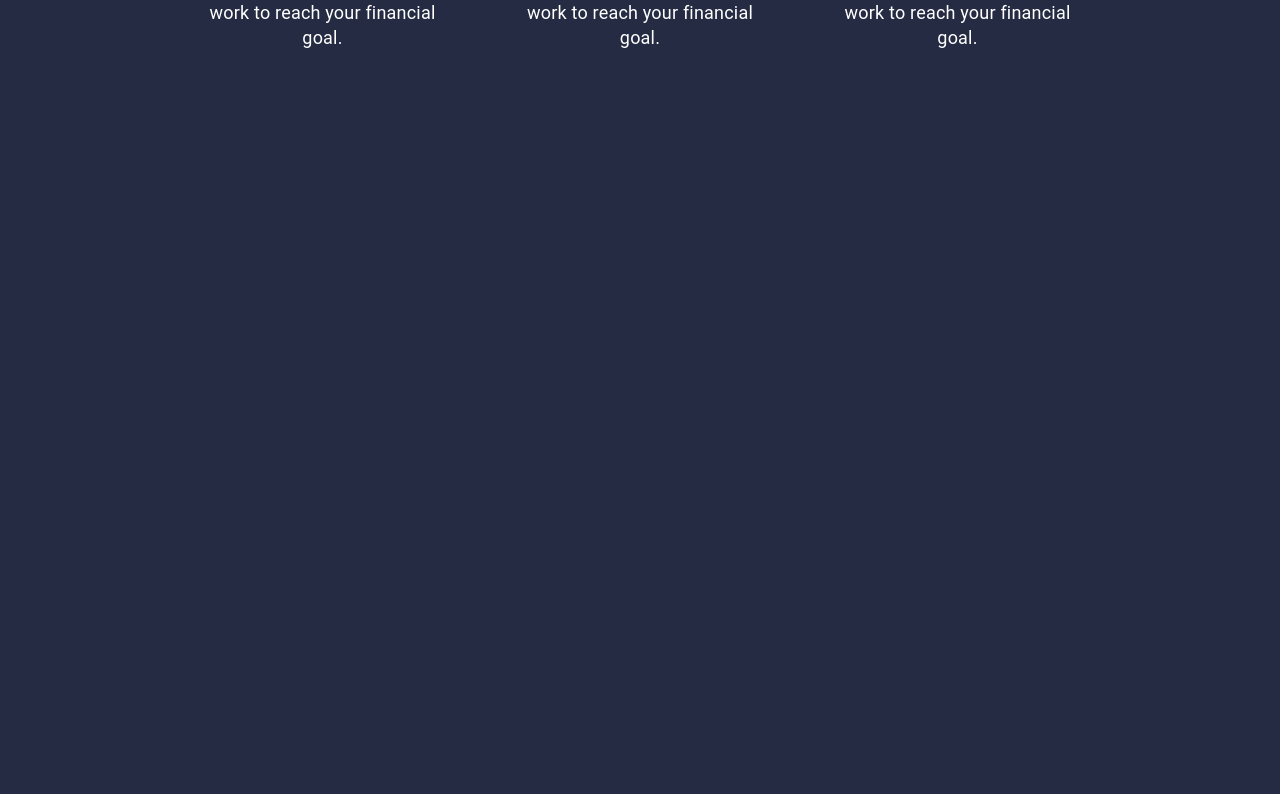
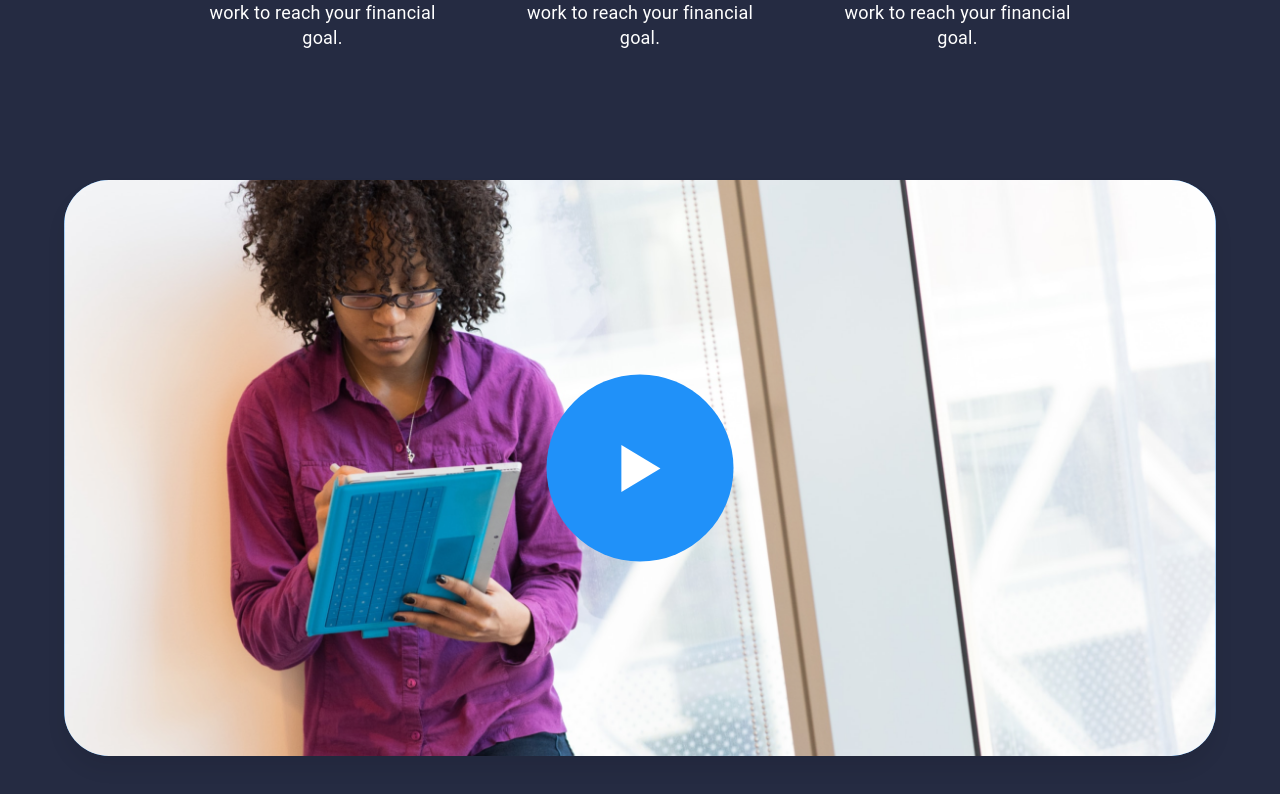
Before and after one commit to 13RedFox/project_figma-land, a React (Create React App) app: page / in a window 1280 px wide. Shown: the part 1199-1993 px from the top of the page. Before the commit the page ends 1429 px from the top, so only its background shows below. Built offline with nearby package versions, Linux system fonts and the light colour scheme.

Commit message:
:bug: Fixed { HomeFeature } component to the project. Added video bg.

```diff
--- a/src/assets/icons/GlobalSvgIcons.jsx
+++ b/src/assets/icons/GlobalSvgIcons.jsx
@@ -66,6 +66,21 @@ export const GlobalSvgIcons = ({ id, className }) => {
             d='M53.1366 11.7679L49.7308 8.36209C48.7904 7.37084 47.1383 7.37084 46.147 8.36209L23.3737 31.1354L30.3633 38.125L53.1366 15.3517C54.1279 14.3604 54.1279 12.7083 53.1366 11.7679V11.7679ZM18.2904 35.5833C16.2681 35.5833 14.3286 36.3867 12.8987 37.8166C11.4687 39.2466 10.6654 41.1861 10.6654 43.2083C10.6654 46.5379 7.71703 48.2917 5.58203 48.2917C7.92036 51.3925 11.9362 53.375 15.7487 53.375C18.4451 53.375 21.031 52.3039 22.9376 50.3973C24.8442 48.4906 25.9154 45.9047 25.9154 43.2083C25.9154 41.1861 25.112 39.2466 23.6821 37.8166C22.2521 36.3867 20.3126 35.5833 18.2904 35.5833Z' />
         </svg>
       );
+    case 'play':
+      return (
+
+        <svg className={classNames(className)} viewBox='0 0 48 48' xmlns='http://www.w3.org/2000/svg'>
+          <g clipPath='url(#clip0_446_235)'>
+            <path d='M4.90234 0.593994L43.9434 24.0186L4.90234 47.4432V0.593994Z' />
+          </g>
+          <defs>
+            <clipPath id='clip0_446_235'>
+              <rect width='46.8492' height='46.8492' transform='translate(0.996094 0.593994)' />
+            </clipPath>
+          </defs>
+        </svg>
+
+      );
     default:
       return null;
   }
--- a/src/components/home/HomeFeature/HomeFeature.jsx
+++ b/src/components/home/HomeFeature/HomeFeature.jsx
@@ -1,6 +1,8 @@
+import video from '../../../assets/images/feature.png';
 import { Container } from '../../common';
+import { HomeFeatureCard } from './HomeFeatureCard';
 import styles from './HomeFeature.module.scss';
-import { HomeFeatureCard } from './HomeFeatureCard';
+import { GlobalSvgIcons } from '../../../assets/icons/GlobalSvgIcons';
 
 export const HomeFeature = () => {
   const card = [
@@ -36,6 +38,12 @@ export const HomeFeature = () => {
             <HomeFeatureCard key={item.id} card={item} />
           ))}
         </div>
+        <div className={styles.feature__video}>
+          <img src={video} alt='Images' />
+          <div className={styles.feature__video_btn}>
+            <GlobalSvgIcons id='play' className={styles.feature__video_icon} />
+          </div>
+        </div>
       </Container>
     </div>
   );
--- a/src/components/home/HomeFeature/HomeFeature.module.scss
+++ b/src/components/home/HomeFeature/HomeFeature.module.scss
@@ -48,8 +48,11 @@
     flex-wrap: wrap;
     justify-content: center;
     align-items: center;
-    @media (min-width: 768px) {
+    order: 1;
+    @media (min-width: 737px) {
       justify-content: space-between;
+      order: 0;
+      margin-bottom: 65px;
     }
     @media (min-width: 1024px) {
       margin-bottom: 130px;
@@ -69,9 +72,6 @@
       margin-bottom: 0;
     }
 
-    @media (min-width: 768px) {
-      margin-bottom: 40px;
-    }
     @media (min-width: 737px) {
       margin-bottom: 0;
     }
@@ -88,6 +88,7 @@
     }
 
     &__title {
+      min-height: 55px;
       font-size: 20px;
       font-weight: 700;
       line-height: 140%;
@@ -95,9 +96,6 @@
       text-align: center;
       color: $WHITE;
       margin-bottom: 20px;
-      @media (min-width: 575px) {
-        min-height: 55px;
-      }
     }
 
     &__description {
@@ -109,4 +107,81 @@
       color: $WHITE;
     }
   }
+
+  &__video {
+    position: relative;
+    height: 0;
+    padding-bottom: 50%;
+    background-color: $BLUE;
+    width: 100%;
+    max-width: 1170px;
+    box-shadow: $BOX_SHADOW;
+    border-radius: 15px;
+    order: 0;
+    overflow: hidden;
+    margin-bottom: 55px;
+    @media (min-width: 575px) {
+      border-radius: 30px;
+    }
+    @media (min-width: 737px) {
+      border-radius: 45px;
+      order: 1;
+      margin-bottom: 0;
+    }
+
+    img {
+      position: absolute;
+      top: 0;
+      left: 0;
+      right: 0;
+      bottom: 0;
+      width: 100%;
+      height: 100%;
+      object-position: center;
+      object-fit: cover;
+    }
+
+    &_btn {
+      position: absolute;
+      top: 50%;
+      left: 50%;
+      transform: translate(-50%, -50%);
+      display: flex;
+      justify-content: center;
+      align-items: center;
+      $size: 61px;
+      width: $size;
+      height: $size;
+      background-color: $WHITE;
+      border-radius: 50%;
+      cursor: pointer;
+      @media (min-width: 737px) {
+        $size: 125px;
+        width: $size;
+        height: $size;
+        background-color: $BLUE;
+      }
+      @media (min-width: 1024px) {
+        $size: 187px;
+        width: $size;
+        height: $size;
+      }
+    }
+
+    &_icon {
+      width: 15px;
+      height: 15px;
+      fill: $BLUE;
+      @media (min-width: 737px) {
+        width: 30px;
+        height: 30px;
+        fill: $WHITE;
+      }
+      @media (min-width: 1024px) {
+        width: 48px;
+        height: 48px;
+      }
+    }
+
+  }
 }
```
Also changed, not shown: src/assets/images/feature.png (added).
